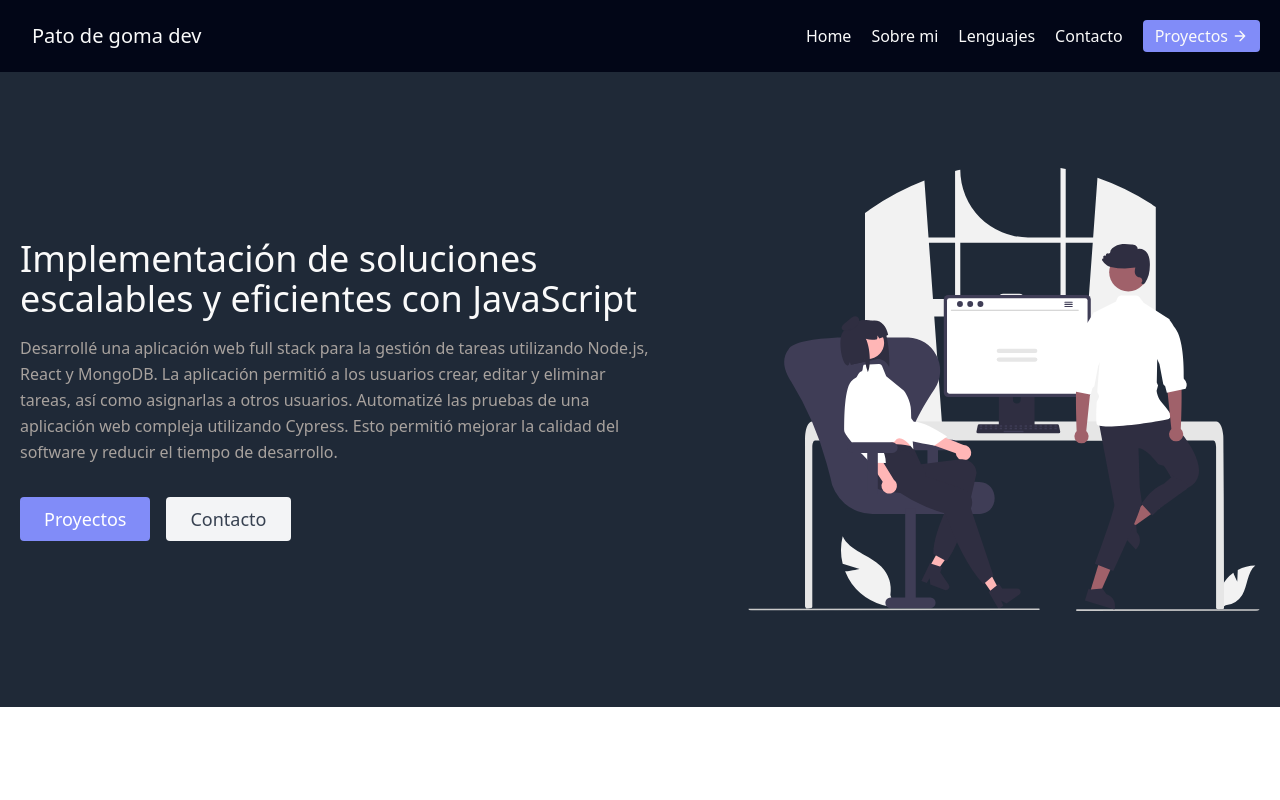
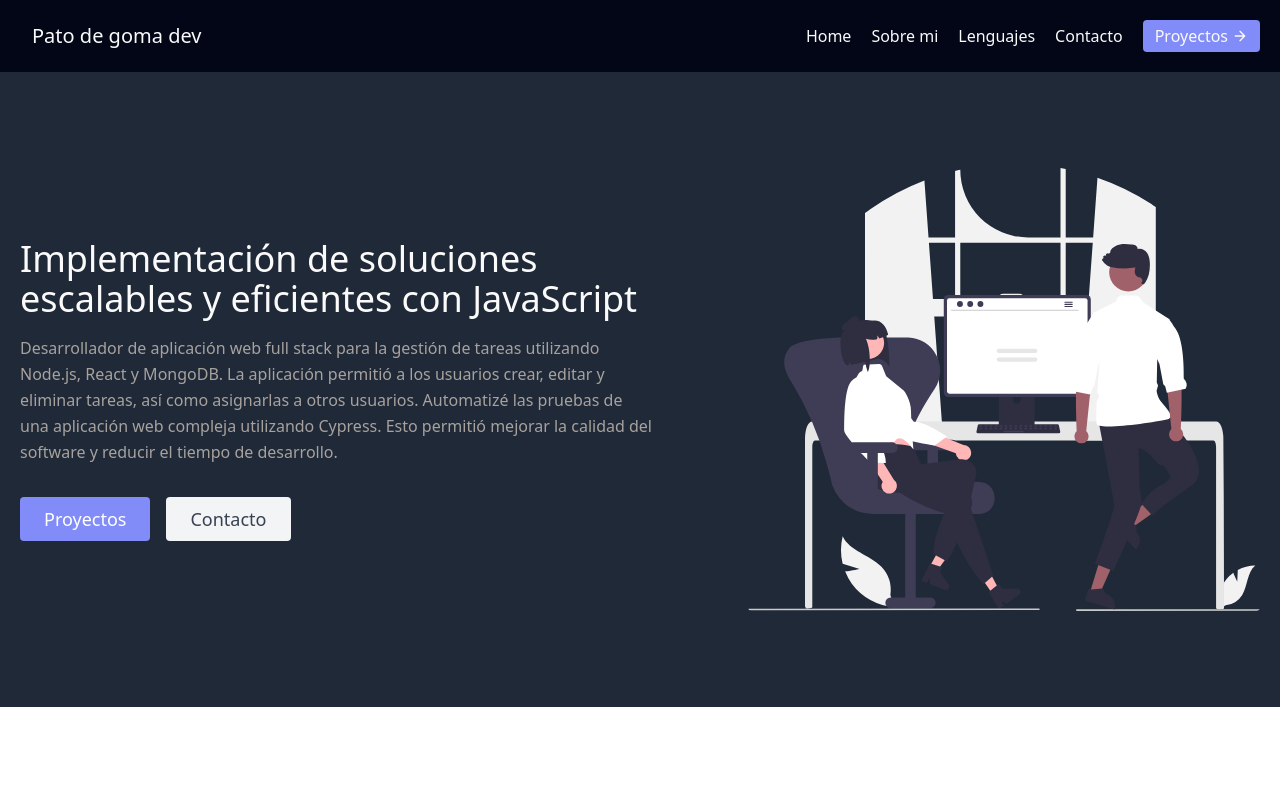
Before and after one commit to punky-1/portafoliS, a website: page public/index.html in a window 1280 px wide. Shown: the top 800 px of the page. Drawn offline with nearby package versions, Linux system fonts and the light colour scheme; files whose address does not match are found by name.

Commit message:
modificar el index

```diff
--- a/public/index.html
+++ b/public/index.html
@@ -34,7 +34,7 @@
             <h1 class="title-font sm:text-4xl text-3xl mb-4 font-medium text-neutral-50">Implementación de soluciones
               <br class="hidden lg:inline-block text-neutral-50">escalables y eficientes con JavaScript
             </h1>
-            <p class="mb-8 leading-relaxed text-stone-400">Desarrollé una aplicación web full stack para la gestión de tareas utilizando Node.js, React y MongoDB. La aplicación permitió a los usuarios crear, editar y eliminar tareas, así como asignarlas a otros usuarios.
+            <p class="mb-8 leading-relaxed text-stone-400">Desarrollador de aplicación web full stack para la gestión de tareas utilizando Node.js, React y MongoDB. La aplicación permitió a los usuarios crear, editar y eliminar tareas, así como asignarlas a otros usuarios.
               Automatizé las pruebas de una aplicación web compleja utilizando Cypress. Esto permitió mejorar la calidad del software y reducir el tiempo de desarrollo.</p>
             <div class="flex justify-center">
               <a href="./proyectos.html"><button class="inline-flex text-white bg-indigo-400 border-0 py-2 px-6 focus:outline-none hover:bg-indigo-600 rounded text-lg">Proyectos</button></a>
```
